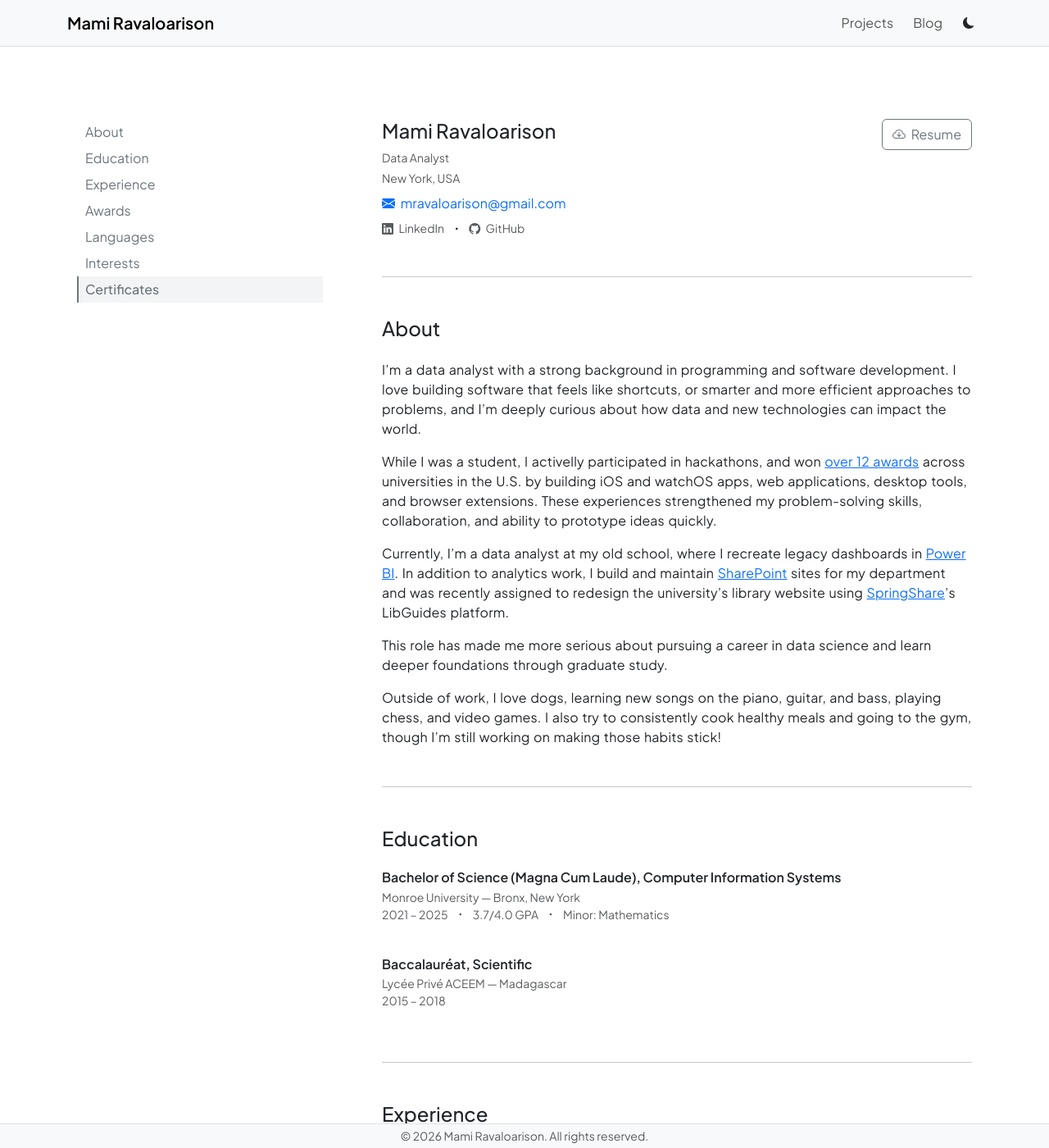
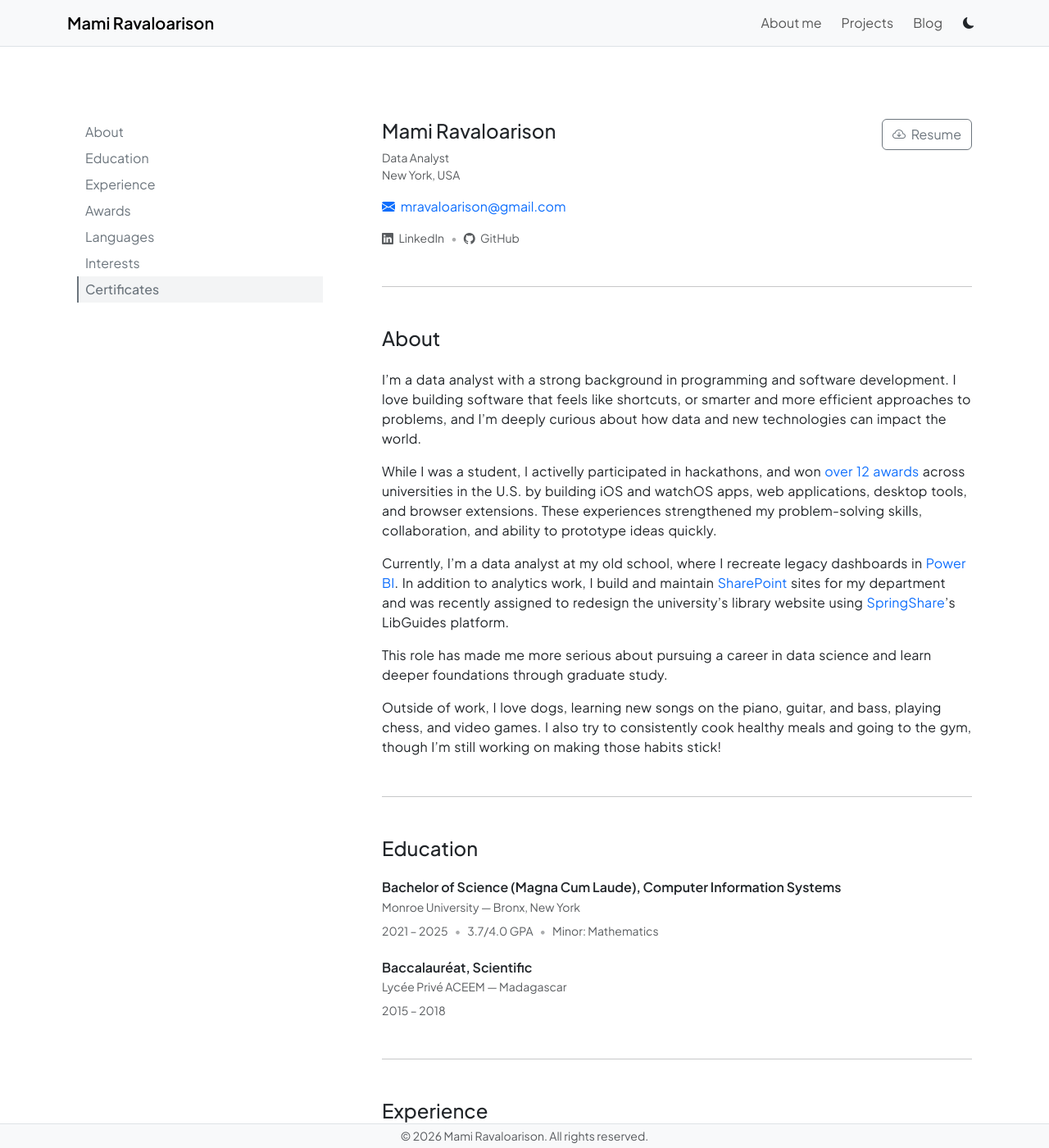
Before and after one commit to mravaloarison/portfolio, a Jekyll site: the page built from index.md, in a window 1280 px wide and 1400 px high. Shown: the whole window at 82% size. Built offline with Jekyll 4.4.1, drawn with Linux system fonts in a browser that asks for light colours; some of the changed text lies outside the part shown.

Commit message:
spaced wording for about me page

```diff
--- a/_data/navigation.yml
+++ b/_data/navigation.yml
@@ -1,3 +1,5 @@
+- name: About me
+  link: /
 - name: Projects
   link: /projects
 - name: Blog
--- a/_includes/cv-content.html
+++ b/_includes/cv-content.html
@@ -1,43 +1,44 @@
 <!-- Header -->
 <section class="mb-5">
 
-    <div class="d-lg-flex justify-content-between align-items-start">
+    <div class="d-lg-flex justify-content-between align-items-start gap-4">
 
-        <!-- Left side -->
-        <div>
+        <!-- Left -->
+        <div class="mb-4 mb-lg-0">
+
             <h1 class="h4 fw-medium mb-2">
                 {{ site.first_name }} {{ site.last_name }}
             </h1>
 
-            <p class="text-muted small mb-1">
-                Data Analyst
-            </p>
+            <div class="text-muted small mb-3">
+                <div>Data Analyst</div>
+                <div>{{ site.location }}</div>
+            </div>
 
-            <p class="text-muted small mb-2">
-                {{ site.location }}
-            </p>
-
-            <p class="mb-2">
+            <div class="mb-3">
                 <a href="mailto:{{ site.email }}" class="text-decoration-none">
                     <i class="bi bi-envelope-fill me-1"></i>
                     {{ site.email }}
                 </a>
-            </p>
+            </div>
 
-            <div class="d-flex flex-wrap gap-2 small">
+            <div class="d-flex flex-wrap align-items-center gap-2 small text-muted">
                 <a href="https://linkedin.com/in/{{ site.linkedin }}" target="_blank"
                     class="text-decoration-none text-muted">
                     <i class="bi bi-linkedin me-1"></i> LinkedIn
                 </a>
-                <i class="bi bi-dot"></i>
+
+                <span class="opacity-50">•</span>
+
                 <a href="https://github.com/{{ site.github }}" target="_blank" class="text-decoration-none text-muted">
                     <i class="bi bi-github me-1"></i> GitHub
                 </a>
             </div>
+
         </div>
 
-        <!-- Right side -->
-        <div class="mt-3 mt-lg-0">
+        <!-- Right -->
+        <div>
             <a href="{{ site.cv_pdf }}" class="btn btn-outline-secondary" target="_blank">
                 <i class="bi bi-cloud-arrow-down me-1"></i> Resume
             </a>
@@ -46,8 +47,6 @@
     </div>
 
 </section>
-
-
 
 <hr class="my-5" id="about">
 
@@ -60,30 +59,37 @@
     </article>
 </section>
 
-
 <hr class="my-5" id="education">
 
+<!-- Education -->
 <section class="mb-5">
     <h2 class="h4 fw-medium mb-4">Education</h2>
 
     {% for edu in site.sections.Education %}
     <div class="mb-4">
+
         <h3 class="h6 fw-semibold mb-1">
             {{ edu.studyType }}{% if edu.area %}, {{ edu.area }}{% endif %}
         </h3>
-        <p class="text-muted small mb-0">
+
+        <div class="text-muted small mb-2">
             {{ edu.institution }} — {{ edu.location }}
-        </p>
-        <div class="d-flex flex-wrap gap-2 text-muted small">
+        </div>
 
-            <p>{{ edu.start_date }} – {{ edu.end_date }}</p>
+        <div class="d-flex flex-wrap align-items-center gap-2 text-muted small">
+            <span>{{ edu.start_date }} – {{ edu.end_date }}</span>
+
             {% if edu.score %}
-            <i class="bi bi-dot"></i>
-            <p>{{ edu.score }}</p>
+            <span class="opacity-50">•</span>
+            <span>{{ edu.score }}</span>
             {% endif %}
-            {% if edu.minor %}<i class="bi bi-dot"></i>
-            <p>Minor: {{ edu.minor }}</p>{% endif %}
+
+            {% if edu.minor %}
+            <span class="opacity-50">•</span>
+            <span>Minor: {{ edu.minor }}</span>
+            {% endif %}
         </div>
+
     </div>
     {% endfor %}
 </section>
@@ -96,18 +102,23 @@
 
     {% for job in site.sections.Experience %}
     <div class="mb-4">
+
         <h3 class="h6 fw-semibold mb-1">{{ job.position }}</h3>
 
-        <p class="text-muted small mb-2">
-            {{ job.company }} — {{ job.location }}<br>
+        <div class="text-muted small mb-2">
+            {{ job.company }} — {{ job.location }}
+        </div>
+
+        <div class="text-muted small mb-3">
             {{ job.start_date }} – {{ job.end_date }}
-        </p>
+        </div>
 
-        <ul class="ps-3">
+        <ul class="ps-3 mb-0">
             {% for h in job.highlights %}
             <li class="mb-1">{{ h }}</li>
             {% endfor %}
         </ul>
+
     </div>
     {% endfor %}
 </section>
@@ -120,24 +131,24 @@
 
     {% for award in site.sections.Awards %}
     <div class="mb-4">
+
         <h3 class="h6 fw-semibold mb-1">{{ award.title }}</h3>
 
-        <div class="text-muted small d-flex flex-wrap gap-2 mt-0">
-            <p>
-                {{ award.awarder }}
-            </p>
-            <i class="bi bi-dot"></i>
-            <p>{{ award.date }}</p>
+        <div class="d-flex flex-wrap align-items-center gap-2 text-muted small mb-2">
+            <span>{{ award.awarder }}</span>
+            <span class="opacity-50">•</span>
+            <span>{{ award.date }}</span>
         </div>
 
         <p class="mb-2">{{ award.summary }}</p>
 
         {% if award.url %}
-        <a href="{{ award.url }}" target="_blank" rel="noopener" class="text-decoration-none link-secondary">
+        <a href="{{ award.url }}" target="_blank" class="text-decoration-none link-secondary small">
             <i class="bi bi-box-arrow-up-right me-1"></i>
             View
         </a>
         {% endif %}
+
     </div>
     {% endfor %}
 </section>
@@ -148,10 +159,11 @@
 <section class="mb-5">
     <h2 class="h4 fw-medium mb-4">Languages</h2>
 
-    <ul class="list-unstyled">
+    <ul class="list-unstyled mb-0">
         {% for lang in site.sections.Languages %}
         <li class="mb-2">
-            <strong>{{ lang.name }}</strong>: {{ lang.summary }}
+            <strong>{{ lang.name }}</strong>
+            <span class="text-muted"> — {{ lang.summary }}</span>
         </li>
         {% endfor %}
     </ul>
@@ -164,10 +176,12 @@
     <h2 class="h4 fw-medium mb-4">Interests</h2>
 
     {% for interest in site.sections.Interests %}
-    <p class="mb-3">
-        <strong>{{ interest.name }}</strong><br>
-        <span class="text-muted small">{{ interest.keywords }}</span>
-    </p>
+    <div class="mb-3">
+        <strong>{{ interest.name }}</strong>
+        <div class="text-muted small mt-1">
+            {{ interest.keywords }}
+        </div>
+    </div>
     {% endfor %}
 </section>
 
@@ -178,17 +192,16 @@
     <h2 class="h4 fw-medium mb-4">Certificates</h2>
 
     {% for cert in site.sections.Certificates %}
-    <p class="mb-0">
-        <strong>{{ cert.name }}</strong><br>
-    </p>
-    <div class="text-muted small d-flex flex-wrap gap-2">
-        <p>
-            {{ cert.issuer }}
-        </p>
-        <i class="bi bi-dot"></i>
-        <p>
-            {{ cert.date }}
-        </p>
+    <div class="mb-3">
+
+        <strong>{{ cert.name }}</strong>
+
+        <div class="d-flex flex-wrap align-items-center gap-2 text-muted small mt-1">
+            <span>{{ cert.issuer }}</span>
+            <span class="opacity-50">•</span>
+            <span>{{ cert.date }}</span>
+        </div>
+
     </div>
     {% endfor %}
 </section>
--- a/_sass/main.scss
+++ b/_sass/main.scss
@@ -46,8 +46,8 @@
   font-weight: 600;
 }
 
-.post-body a {
-  color: var(--bs-primary);
+.post-body a,
+article a {
   text-decoration: none;
 }
 
--- a/index.md
+++ b/index.md
@@ -1,6 +1,6 @@
 ---
 layout: default
-title: Home
+title: About me
 ---
 
 <div class="container-fluid container-lg my-5">
```
Also changed, not shown: 3 other files.
